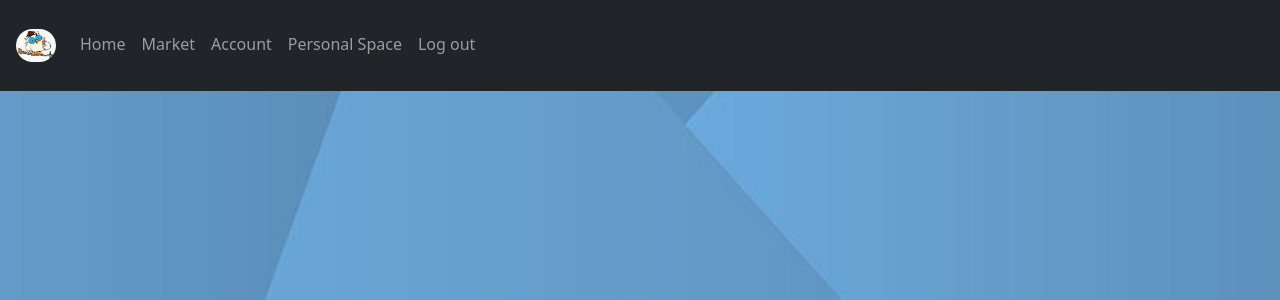
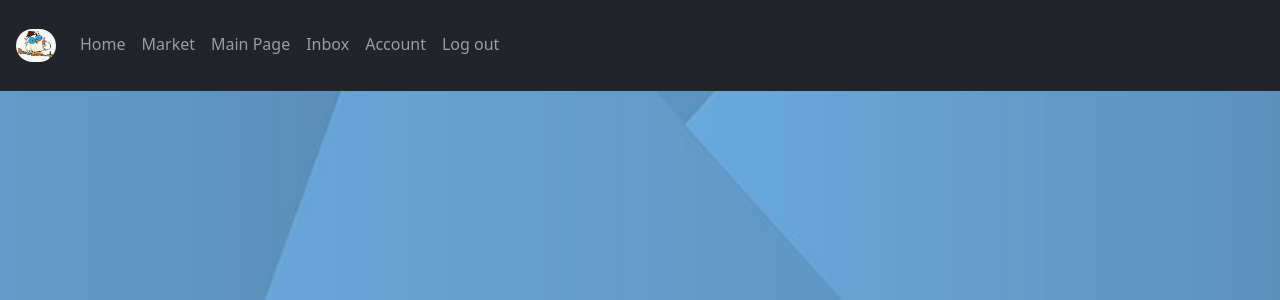
Before and after one commit to Kayram2710/soen-341-proj, a PHP site: page /home.php in a window 1280 px wide. Shown: the top 300 px of the page. Run offline with PHP 8.4, Linux system fonts and the light colour scheme; the visitor is signed in with stand-in values (Sample User, id 1).

Commit message:
rearranged header

```diff
--- a/SOEN341/views/header.php
+++ b/SOEN341/views/header.php
@@ -28,8 +28,9 @@
 					<li><a href="home.php" class="nav-link">Home</a></li>
 					<li><a href="market.php" class="nav-link">Market</a></li>
 					<?php if(isset($_SESSION['userID'])):?>
+						<li><a href='index.php' class='nav-link'>Main Page</a></li>
+						<li><a href='inbox.php' class='nav-link'>Inbox</a></li>
 						<li><a href="profile.php" class="nav-link">Account</a></li>
-					<li><a href='index.php' class='nav-link'>Personal Space</a></li>
 						<li><a href='includes/logout.inc.php' class='nav-link'>Log out</a></li>
 					<?php endif; if(!isset($_SESSION['userID'])): ?>
 						<li><a href="account.php" class="nav-link">Account</a></li>
@@ -38,9 +39,9 @@
 					<?php endif;?>
 				</ul>
 			</div>
+		</div>
+	</nav>
 
-	</nav>
-</div>
 
 
 </html>
```
Lines whose indentation alone changed are shown as unchanged.
